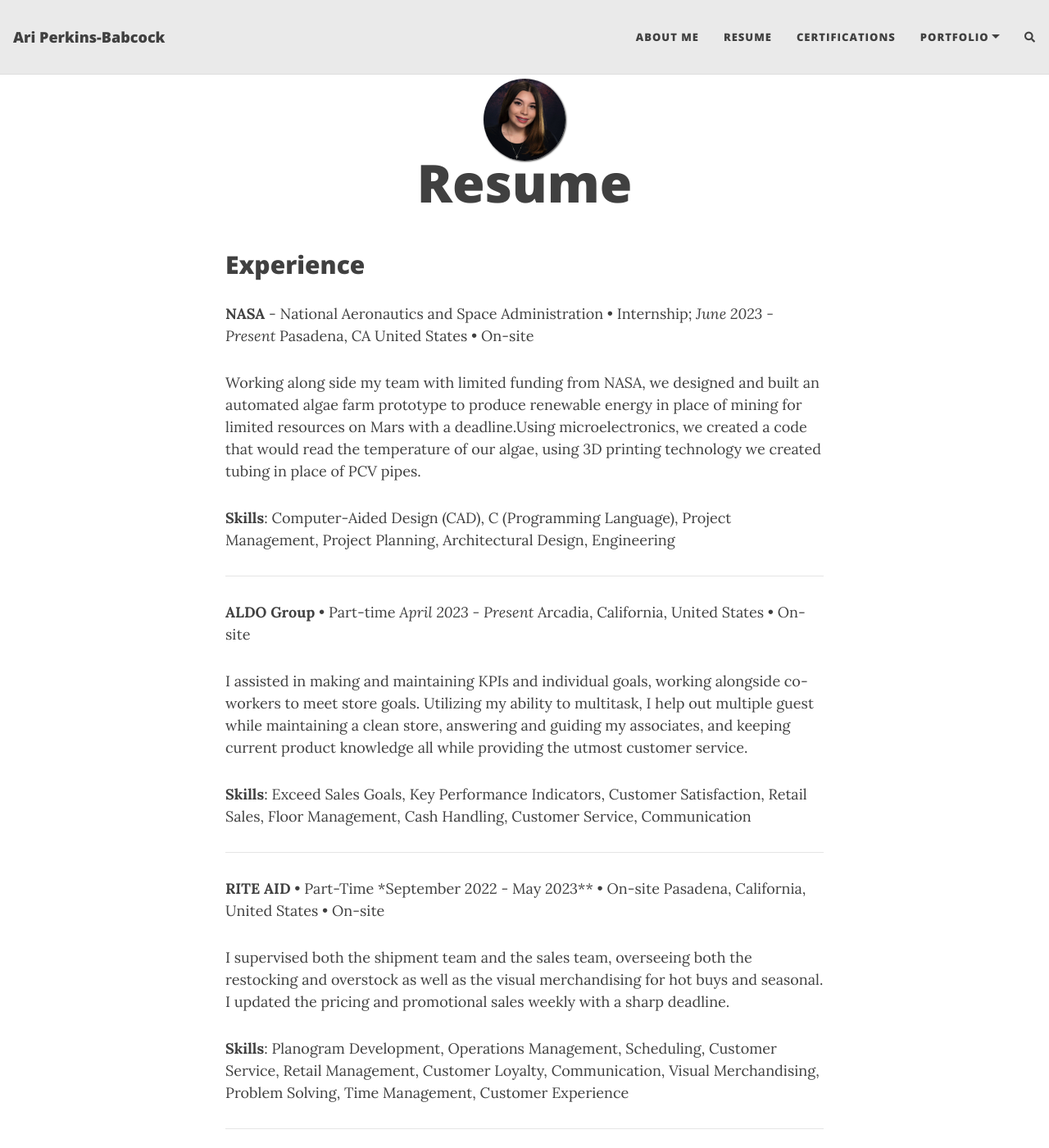
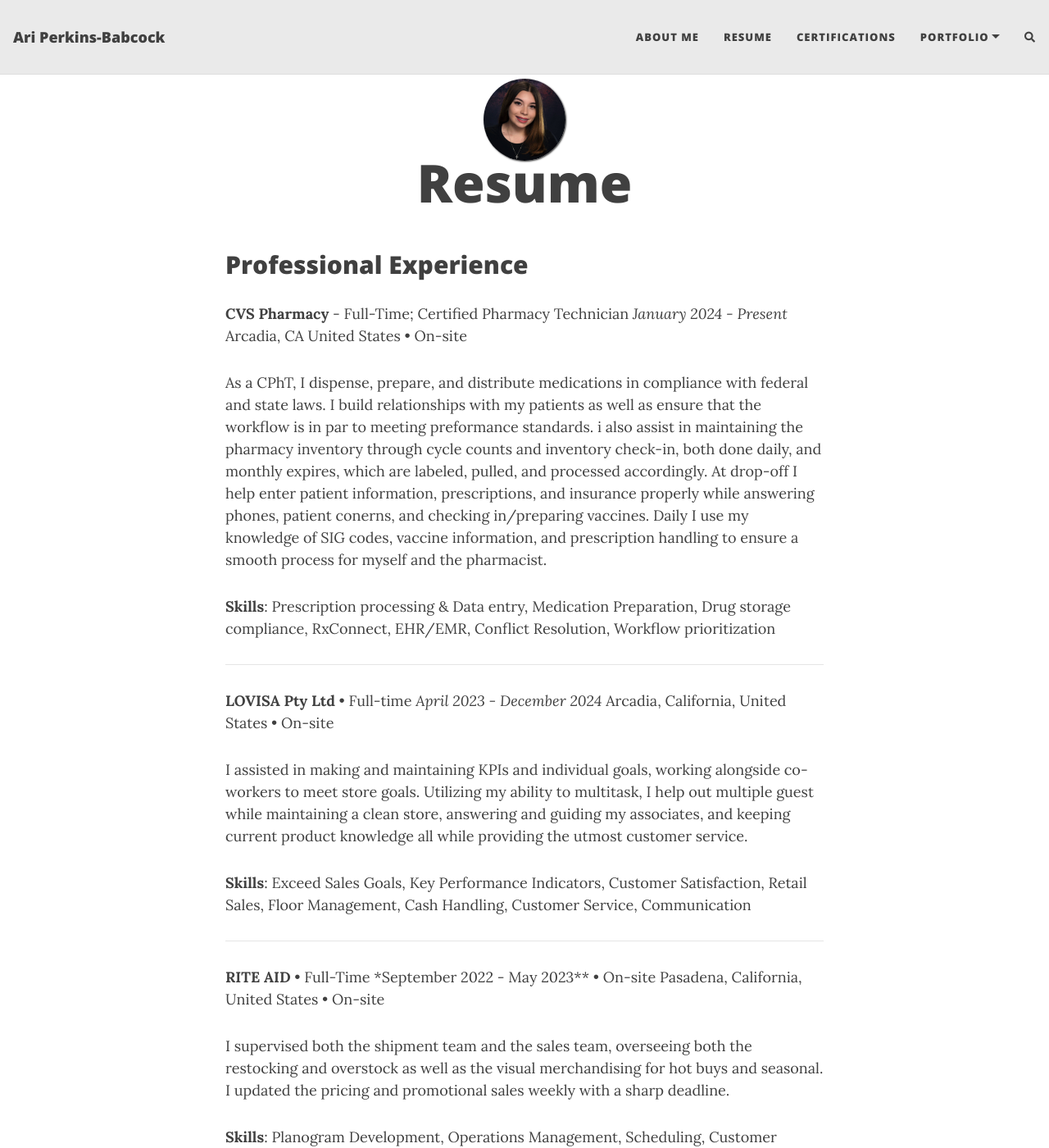
Before and after one commit to aiybusp/aiybusp.github.io, a Jekyll site: the page built from resume.md, in a window 1280 px wide and 1400 px high. Shown: the whole window at 82% size. Built offline with Jekyll 4.4.1, drawn with Linux system fonts in a browser that asks for light colours; nearby versions of some CDN libraries; comment, search, counter and statistics services are not loaded; some of the changed text lies outside the part shown.

Commit message:
Update resume.md
- current job, removal of internship blip

```diff
--- a/resume.md
+++ b/resume.md
@@ -4,21 +4,20 @@
 permalink: /resume/
 ---
 
-## Experience
+## Professional Experience
 
-**NASA** - National Aeronautics and Space Administration &bull; Internship;
-*June 2023 - Present*
-Pasadena, CA United States &bull; On-site
+**CVS Pharmacy** - Full-Time; Certified Pharmacy Technician
+*January 2024 - Present*
+Arcadia, CA United States &bull; On-site
 
-Working along side my team with limited funding from NASA, we designed and built an automated algae farm prototype to produce renewable energy in place of mining for limited resources on Mars with a deadline.Using microelectronics, we created a code that would read the temperature of our algae, using 3D printing technology we created tubing in place of PCV pipes.
+As a CPhT, I dispense, prepare, and distribute medications in compliance with federal and state laws. I build relationships with my patients as well as ensure that the workflow is in par to meeting preformance standards. i also assist in maintaining the pharmacy inventory through cycle counts and inventory check-in, both done daily, and monthly expires, which are labeled, pulled, and processed accordingly. At drop-off I help enter patient information, prescriptions, and insurance properly while answering phones, patient conerns, and checking in/preparing vaccines. Daily I use my knowledge of SIG codes, vaccine information, and prescription handling to ensure a smooth process for myself and the pharmacist.
 
-**Skills**:
-Computer-Aided Design (CAD), C (Programming Language), Project Management, Project Planning, Architectural Design, Engineering
+**Skills**: Prescription processing & Data entry, Medication Preparation, Drug storage compliance, RxConnect, EHR/EMR, Conflict Resolution, Workflow prioritization
 
 ---
 
-**ALDO Group** &bull; Part-time
-*April 2023 - Present*
+**LOVISA Pty Ltd** &bull; Full-time
+*April 2023 - December 2024*
 Arcadia, California, United States &bull; On-site
 
 I assisted in making and maintaining KPIs and individual goals, working alongside co-workers to meet store goals. Utilizing my ability to multitask, I help out multiple guest while maintaining a clean store, answering and guiding my associates, and keeping current product knowledge all while providing the utmost customer service.
@@ -27,7 +26,7 @@
 
 ---
 
-**RITE AID** &bull; Part-Time
+**RITE AID** &bull; Full-Time
 *September 2022 - May 2023** &bull; On-site
 Pasadena, California, United States &bull; On-site
 
```
Also changed, not shown: other parts of resume.md (+2 -2 lines).
